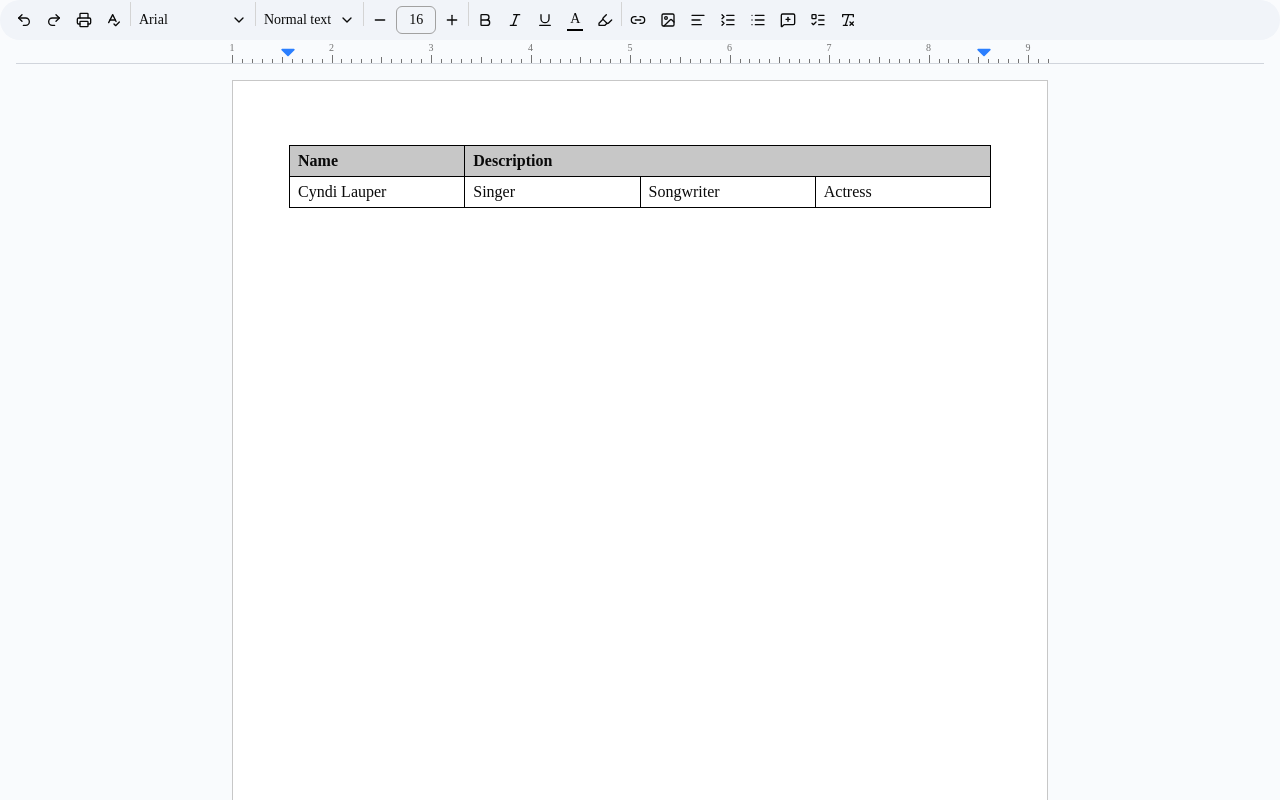
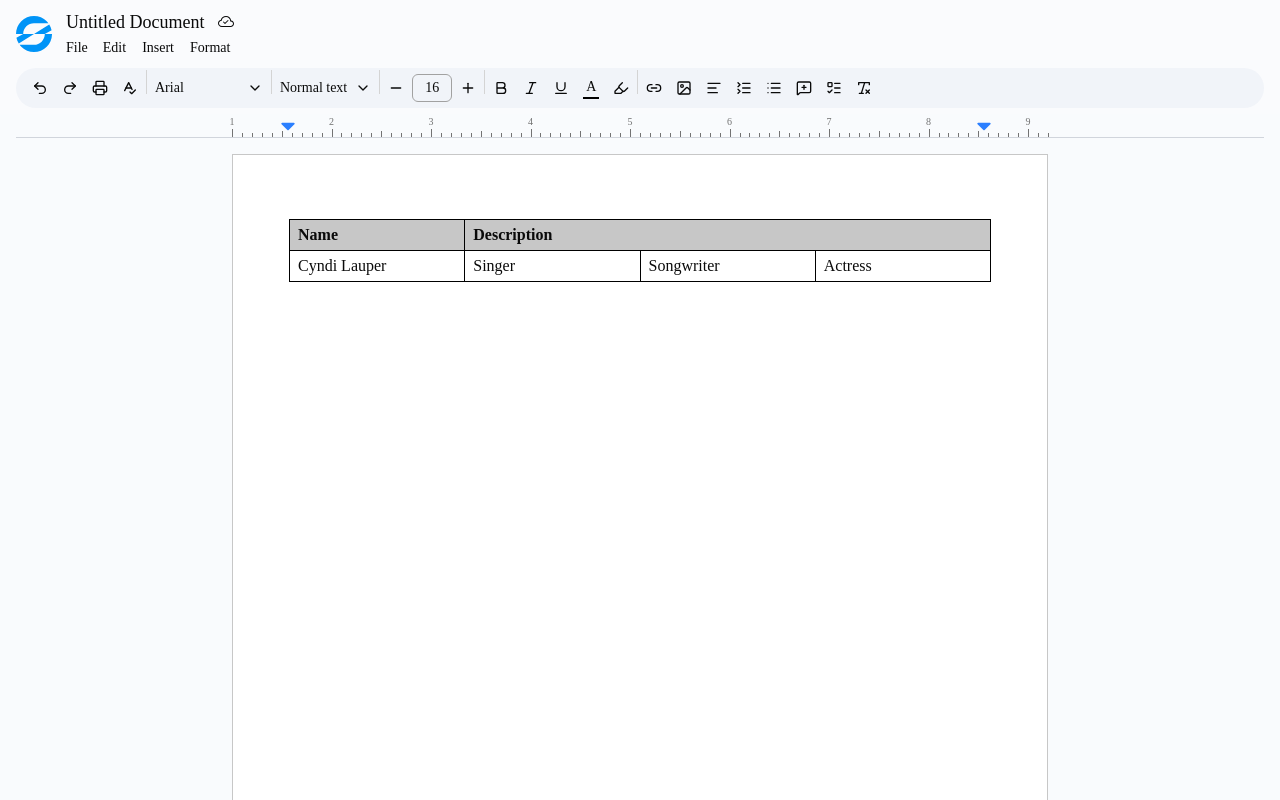
Before and after one commit to Pragyat-Nikunj/DocuSphere, a Next.js app: page /documents/123 in a window 1280 px wide. Shown: the top 800 px of the page. Built offline with nearby package versions, Linux system fonts and the light colour scheme.

Commit message:
feat: Added navbar and improve overall UI

```diff
--- /dev/null
+++ b/src/app/documents/[documentId]/document-input.tsx
@@ -0,0 +1,11 @@
+import { BsCloudCheck } from "react-icons/bs";
+
+
+export const DocumentInput = () => {
+    return (
+        <div className="flex items-center gap-2">
+            <span className="text-lg px-1.5 cursor-pointer truncate">Untitled Document</span>
+            <BsCloudCheck />
+        </div>
+    )
+}
--- /dev/null
+++ b/src/app/documents/[documentId]/navbar.tsx
@@ -0,0 +1,180 @@
+"use client";
+
+import Image from "next/image"
+import Link from "next/link"
+import { DocumentInput } from "./document-input"
+
+import {
+    Menubar,
+    MenubarContent,
+    MenubarItem,
+    MenubarMenu,
+    MenubarSeparator,
+    MenubarShortcut,
+    MenubarSub,
+    MenubarSubContent,
+    MenubarSubTrigger,
+    MenubarTrigger
+} from "@/components/ui/menubar";
+import {
+    BoldIcon,
+    FileIcon,
+    FileJsonIcon,
+    FilePenIcon,
+    FilePlusIcon,
+    FileTextIcon,
+    GlobeIcon,
+    ItalicIcon,
+    PrinterIcon,
+    RemoveFormattingIcon,
+    StrikethroughIcon,
+    TextIcon,
+    TrashIcon,
+    UnderlineIcon,
+    Undo2Icon
+} from "lucide-react";
+import { BsFilePdf } from "react-icons/bs";
+
+export const Navbar = () => {
+    return (
+        <nav className="flex items-center justify-between">
+            <div className="flex gap-2 items-center">
+                <Link href="/">
+                    <Image src="/logo.svg" alt="logo" width={36} height={36}  loading="eager"/>
+                </Link>
+                <div className="flex flex-col">
+                    <DocumentInput />
+                    <div className="flex">
+                       <Menubar className="border-none bg-transparent shadow-none h-auto p-0">
+                           <MenubarMenu>
+                                <MenubarTrigger>
+                                    File
+                                </MenubarTrigger>
+                                <MenubarContent className="print:hidden">
+                                    <MenubarSub>
+                                        <MenubarSubTrigger>
+                                            <FileIcon className="size-4 mr-2"/>
+                                            Save
+                                        </MenubarSubTrigger>
+                                        <MenubarSubContent>
+                                            <MenubarItem>
+                                                <FileJsonIcon className="size-4 mr-2"/>
+                                                JSON
+                                            </MenubarItem>
+                                            <MenubarItem>
+                                                <GlobeIcon className="size-4 mr-2"/>
+                                                HTML
+                                            </MenubarItem>
+                                            <MenubarItem>
+                                                <BsFilePdf className="size-4 mr-2"/>
+                                                PDF
+                                            </MenubarItem>
+                                            <MenubarItem>
+                                                <FileTextIcon className="size-4 mr-2"/>
+                                                Text
+                                            </MenubarItem>
+                                        </MenubarSubContent>
+                                    </MenubarSub>
+                                    <MenubarItem>
+                                        <FilePlusIcon className="size-4 mr-2" />
+                                        New Document
+                                    </MenubarItem>
+                                    <MenubarItem>
+                                        <FilePenIcon className="size-4 mr-2" />
+                                        Rename
+                                    </MenubarItem>
+                                    <MenubarItem>
+                                        <TrashIcon className="size-4 mr-2" />
+                                        Remove
+                                    </MenubarItem>
+                                    <MenubarSeparator />
+                                    <MenubarItem onClick={() => window.print()}>
+                                        <PrinterIcon className="size-4 mr-2" />
+                                        Print <MenubarShortcut>⌘P</MenubarShortcut>
+                                    </MenubarItem>
+                                </MenubarContent>
+                           </MenubarMenu>
+                           <MenubarMenu>
+                                <MenubarTrigger className="text-sm font-normal py-0.5 px-[7px] rounded-sm hover:bg-muted h-auto">
+                                    Edit
+                                </MenubarTrigger>
+                                <MenubarContent>
+                                    <MenubarItem>
+                                        <Undo2Icon className="size-4 mr-2" />
+                                        Undo <MenubarShortcut>⌘Z</MenubarShortcut>
+                                    </MenubarItem>
+                                    <MenubarItem>
+                                        <Undo2Icon className="size-4 mr-2" />
+                                        Redo <MenubarShortcut>⌘Y</MenubarShortcut>
+                                    </MenubarItem>
+                                </MenubarContent>
+                           </MenubarMenu>
+                           <MenubarMenu>
+                                <MenubarTrigger className="text-sm font-normal py-0.5 px-[7px] rounded-sm hover:bg-muted h-auto">
+                                    Insert
+                                </MenubarTrigger>
+                                <MenubarContent>
+
+                                <MenubarSub>
+                                    <MenubarSubTrigger>Table</MenubarSubTrigger>
+                                    <MenubarSubContent>
+                                        <MenubarItem>
+                                            1 x 1
+                                        </MenubarItem>
+                                        <MenubarItem>
+                                            2 x 2
+                                        </MenubarItem>
+                                        <MenubarItem>
+                                            3 x 3
+                                        </MenubarItem>
+                                        <MenubarItem>
+                                            4 x 4
+                                        </MenubarItem>
+                                    </MenubarSubContent>
+                                </MenubarSub>
+                                </MenubarContent>
+                           </MenubarMenu>
+                           <MenubarMenu>
+                                <MenubarTrigger className="text-sm font-normal py-0.5 px-[7px] rounded-sm hover:bg-muted h-auto">
+                                    Format
+                                </MenubarTrigger>
+                                <MenubarContent>
+                                    <MenubarSub>
+                                        <MenubarSubTrigger>
+                                            <TextIcon className="size-4 mr-2" />
+                                            Text
+                                        </MenubarSubTrigger>
+                                        <MenubarSubContent>
+                                            <MenubarItem>
+                                                <BoldIcon className="size-4 mr-2" />
+                                                Bold <MenubarShortcut>⌘B</MenubarShortcut>
+                                            </MenubarItem>
+                                            <MenubarItem>
+                                                <ItalicIcon className="size-4 mr-2" />
+                                                Italic <MenubarShortcut>⌘I</MenubarShortcut>
+                                            </MenubarItem>
+                                            <MenubarItem>
+                                                <UnderlineIcon className="size-4 mr-2" />
+                                                Underline <MenubarShortcut>⌘U</MenubarShortcut>
+                                            </MenubarItem>
+                                            <MenubarItem>
+                                                <StrikethroughIcon className="size-4 mr-2" />
+                                                <span>Strikethrough&nbsp;&nbsp;</span><MenubarShortcut>⌘S</MenubarShortcut>
+                                            </MenubarItem>
+                                        </MenubarSubContent>
+                                    </MenubarSub>
+                                    <MenubarItem>
+                                        <MenubarItem>
+                                            <RemoveFormattingIcon className="size-4 mr-2" />
+                                            Clear formatting
+                                        </MenubarItem>
+                                    </MenubarItem>
+                                </MenubarContent>
+                           </MenubarMenu>
+                       </Menubar>
+                    </div>
+                </div>
+            </div>
+        </nav>
+    )
+}
--- a/src/app/documents/[documentId]/page.tsx
+++ b/src/app/documents/[documentId]/page.tsx
@@ -1,4 +1,5 @@
 import { Editor } from "./editor";
+import { Navbar } from "./navbar";
 import { Toolbar } from "./toolbar";
 
 
@@ -10,8 +11,13 @@
     const {documentId} = await params;
     return (
         <div className="min-h-screen bg-[#FAFBFD]">
+        <div className="flex flex-col px-4 pt-2 gap-y-2 fixed top-0 left-0 right-0 z-10 bg-[#FAFBD] print:hidden">
+            <Navbar />
             <Toolbar />
+        </div>
+        <div className="pt-[114px] print:pt-0">
             <Editor />
+        </div>
         </div>
     )
 }
```
Also changed, not shown: public/logo.svg (added).
